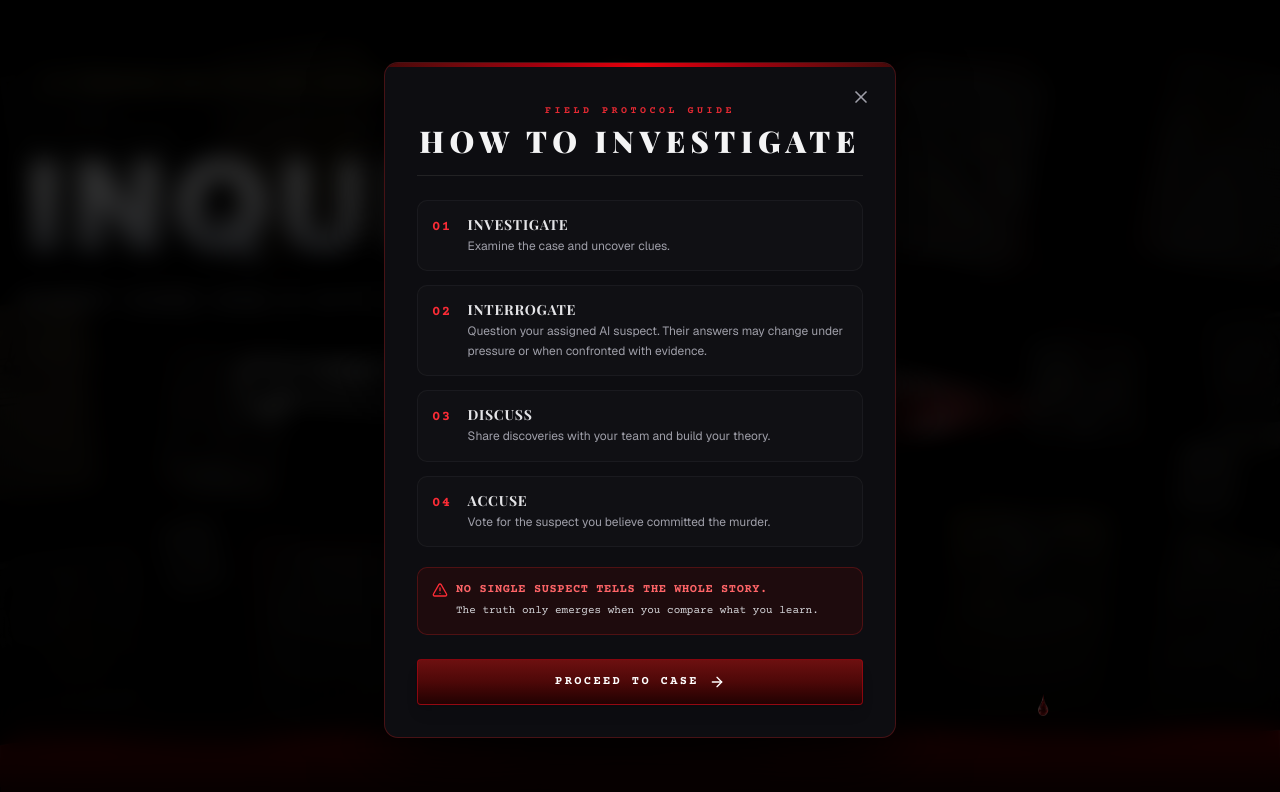
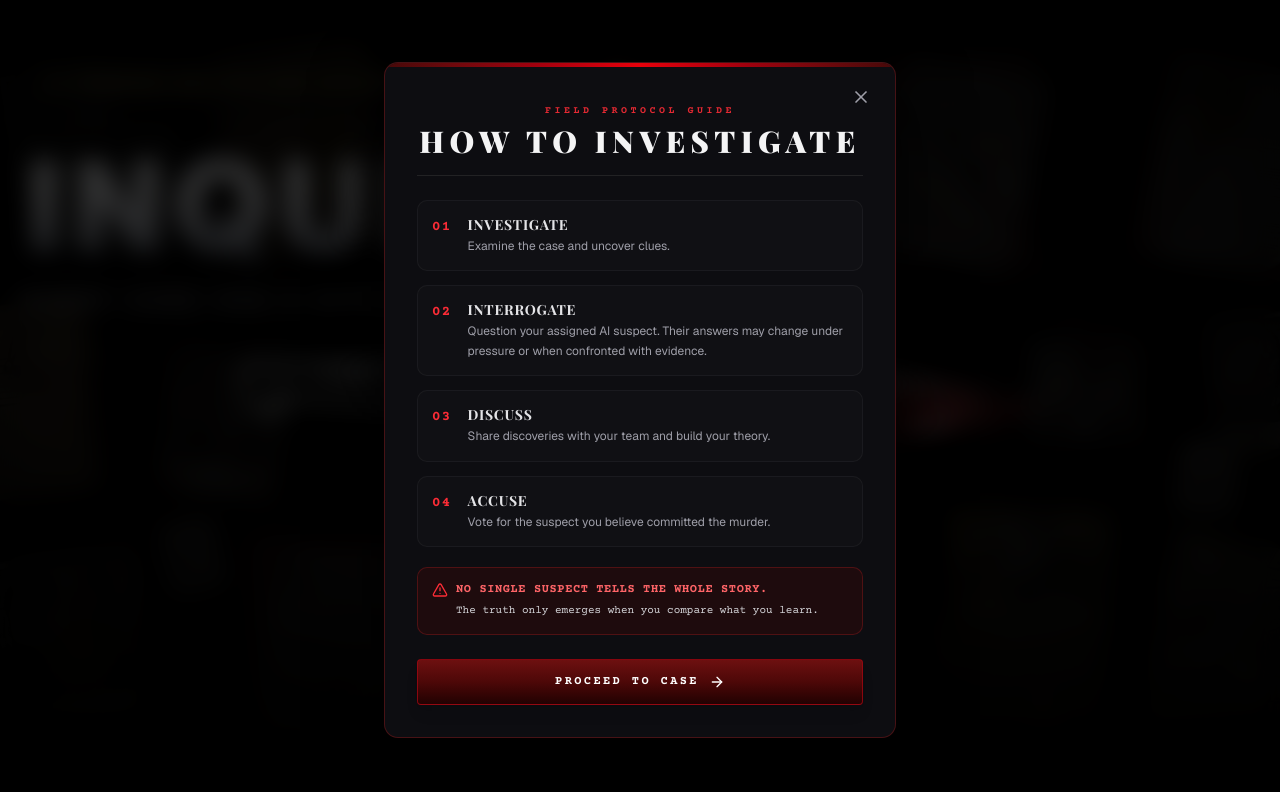
Before and after one commit to shaurya-shaw/inquest, a Next.js app in the folder client/: page / in a window 1280 px wide. Both pictures are taken after a click on the button "START CASE". Shown: the top 792 px of the page. Built offline with nearby package versions, Linux system fonts and the light colour scheme; a web font is replaced by a local one.

Commit message:
bug fix:rules section

```diff
--- a/client/app/page.tsx
+++ b/client/app/page.tsx
@@ -1,7 +1,6 @@
 import Image from "next/image";
 import { Cinzel, Special_Elite } from "next/font/google";
 import BloodDrop from "@/components/hero/BloodDrop";
-import BloodPool from "@/components/hero/BloodPool";
 import Button from "@/components/hero/Button";
 import Knife from "@/components/hero/Knife";
 
@@ -85,11 +84,6 @@ export default function Home() {
           <Button />
         </div>
       </div>
-
-      {/* Embedded Dynamic Hero Module */}
-      <footer className="relative z-10 w-full mt-auto pointer-events-none">
-        <BloodPool />
-      </footer>
     </main>
   );
 }
--- a/client/components/hero/Button.tsx
+++ b/client/components/hero/Button.tsx
@@ -2,6 +2,7 @@
 
 import { useState } from "react";
 import HowToInvestigateModal from "./HowToInvestigateModal";
+import BloodPool from "./BloodPool";
 
 export default function Button() {
   const [isModalOpen, setIsModalOpen] = useState(false);
@@ -62,6 +63,13 @@ export default function Button() {
         isOpen={isModalOpen}
         onClose={() => setIsModalOpen(false)}
       />
+
+      {/* Hide blood pool while modal is open so it doesn't cover the modal */}
+      {!isModalOpen && (
+        <div className="fixed bottom-0 left-0 w-full pointer-events-none">
+          <BloodPool />
+        </div>
+      )}
     </>
   );
 }
--- a/client/components/hero/HowToInvestigateModal.tsx
+++ b/client/components/hero/HowToInvestigateModal.tsx
@@ -1,5 +1,7 @@
 "use client";
 
+import { useEffect, useState } from "react";
+import { createPortal } from "react-dom";
 import { motion, AnimatePresence } from "framer-motion";
 import { X, AlertTriangle, ArrowRight } from "lucide-react";
 import { useRouter } from "next/navigation";
@@ -14,17 +16,21 @@ export default function HowToInvestigateModal({
   onClose,
 }: HowToInvestigateModalProps) {
   const router = useRouter();
-
-  if (!isOpen) return null;
+  // Guard against SSR — portals require document
+  const [mounted, setMounted] = useState(false);
+  useEffect(() => setMounted(true), []);
 
   const handleProceed = () => {
     onClose();
     router.push("/investigation");
   };
 
-  return (
+  if (!mounted) return null;
+
+  return createPortal(
     <AnimatePresence>
-      <div className="fixed inset-0 z-[100] flex items-center justify-center p-4 sm:p-6">
+      {isOpen && (
+        <div className="fixed inset-0 z-[9998] flex items-center justify-center p-4 sm:p-6">
           {/* Dark Blurred Backdrop */}
           <motion.div
             initial={{ opacity: 0 }}
@@ -45,7 +51,7 @@ export default function HowToInvestigateModal({
             {/* Top Crimson Bevel Line */}
             <div className="absolute top-0 left-0 right-0 h-1 bg-gradient-to-r from-red-950 via-red-600 to-red-950" />
 
-          {/* Close Button (Top Right Cross Icon) */}
+            {/* Close Button */}
             <button
               onClick={onClose}
               className="absolute top-4 right-4 rounded-full p-2 text-zinc-400 hover:bg-zinc-800/80 hover:text-white transition-colors cursor-pointer"
@@ -66,64 +72,35 @@ export default function HowToInvestigateModal({
 
             {/* 4 Investigation Steps */}
             <div className="space-y-3.5 font-serif">
-            {/* Step 1 */}
               <div className="flex gap-4 items-start rounded-lg border border-zinc-800/50 bg-zinc-900/40 p-3.5">
-              <span className="font-mono text-sm font-black text-red-500 tracking-widest shrink-0 mt-0.5">
-                01
-              </span>
+                <span className="font-mono text-sm font-black text-red-500 tracking-widest shrink-0 mt-0.5">01</span>
                 <div>
-                <h4 className="font-bold text-sm uppercase tracking-wider text-zinc-200">
-                  INVESTIGATE
-                </h4>
-                <p className="mt-0.5 text-xs text-zinc-400 leading-relaxed font-sans">
-                  Examine the case and uncover clues.
-                </p>
+                  <h4 className="font-bold text-sm uppercase tracking-wider text-zinc-200">INVESTIGATE</h4>
+                  <p className="mt-0.5 text-xs text-zinc-400 leading-relaxed font-sans">Examine the case and uncover clues.</p>
                 </div>
               </div>
 
-            {/* Step 2 */}
               <div className="flex gap-4 items-start rounded-lg border border-zinc-800/50 bg-zinc-900/40 p-3.5">
-              <span className="font-mono text-sm font-black text-red-500 tracking-widest shrink-0 mt-0.5">
-                02
-              </span>
+                <span className="font-mono text-sm font-black text-red-500 tracking-widest shrink-0 mt-0.5">02</span>
                 <div>
-                <h4 className="font-bold text-sm uppercase tracking-wider text-zinc-200">
-                  INTERROGATE
-                </h4>
-                <p className="mt-0.5 text-xs text-zinc-400 leading-relaxed font-sans">
-                  Question your assigned AI suspect. Their answers may change
-                  under pressure or when confronted with evidence.
-                </p>
+                  <h4 className="font-bold text-sm uppercase tracking-wider text-zinc-200">INTERROGATE</h4>
+                  <p className="mt-0.5 text-xs text-zinc-400 leading-relaxed font-sans">Question your assigned AI suspect. Their answers may change under pressure or when confronted with evidence.</p>
                 </div>
               </div>
 
-            {/* Step 3 */}
               <div className="flex gap-4 items-start rounded-lg border border-zinc-800/50 bg-zinc-900/40 p-3.5">
-              <span className="font-mono text-sm font-black text-red-500 tracking-widest shrink-0 mt-0.5">
-                03
-              </span>
+                <span className="font-mono text-sm font-black text-red-500 tracking-widest shrink-0 mt-0.5">03</span>
                 <div>
-                <h4 className="font-bold text-sm uppercase tracking-wider text-zinc-200">
-                  DISCUSS
-                </h4>
-                <p className="mt-0.5 text-xs text-zinc-400 leading-relaxed font-sans">
-                  Share discoveries with your team and build your theory.
-                </p>
+                  <h4 className="font-bold text-sm uppercase tracking-wider text-zinc-200">DISCUSS</h4>
+                  <p className="mt-0.5 text-xs text-zinc-400 leading-relaxed font-sans">Share discoveries with your team and build your theory.</p>
                 </div>
               </div>
 
-            {/* Step 4 */}
               <div className="flex gap-4 items-start rounded-lg border border-zinc-800/50 bg-zinc-900/40 p-3.5">
-              <span className="font-mono text-sm font-black text-red-500 tracking-widest shrink-0 mt-0.5">
-                04
-              </span>
+                <span className="font-mono text-sm font-black text-red-500 tracking-widest shrink-0 mt-0.5">04</span>
                 <div>
-                <h4 className="font-bold text-sm uppercase tracking-wider text-zinc-200">
-                  ACCUSE
-                </h4>
-                <p className="mt-0.5 text-xs text-zinc-400 leading-relaxed font-sans">
-                  Vote for the suspect you believe committed the murder.
-                </p>
+                  <h4 className="font-bold text-sm uppercase tracking-wider text-zinc-200">ACCUSE</h4>
+                  <p className="mt-0.5 text-xs text-zinc-400 leading-relaxed font-sans">Vote for the suspect you believe committed the murder.</p>
                 </div>
               </div>
             </div>
@@ -151,6 +128,8 @@ export default function HowToInvestigateModal({
             </div>
           </motion.div>
         </div>
-    </AnimatePresence>
+      )}
+    </AnimatePresence>,
+    document.body,
   );
 }
```
Lines whose indentation alone changed are shown as unchanged.
